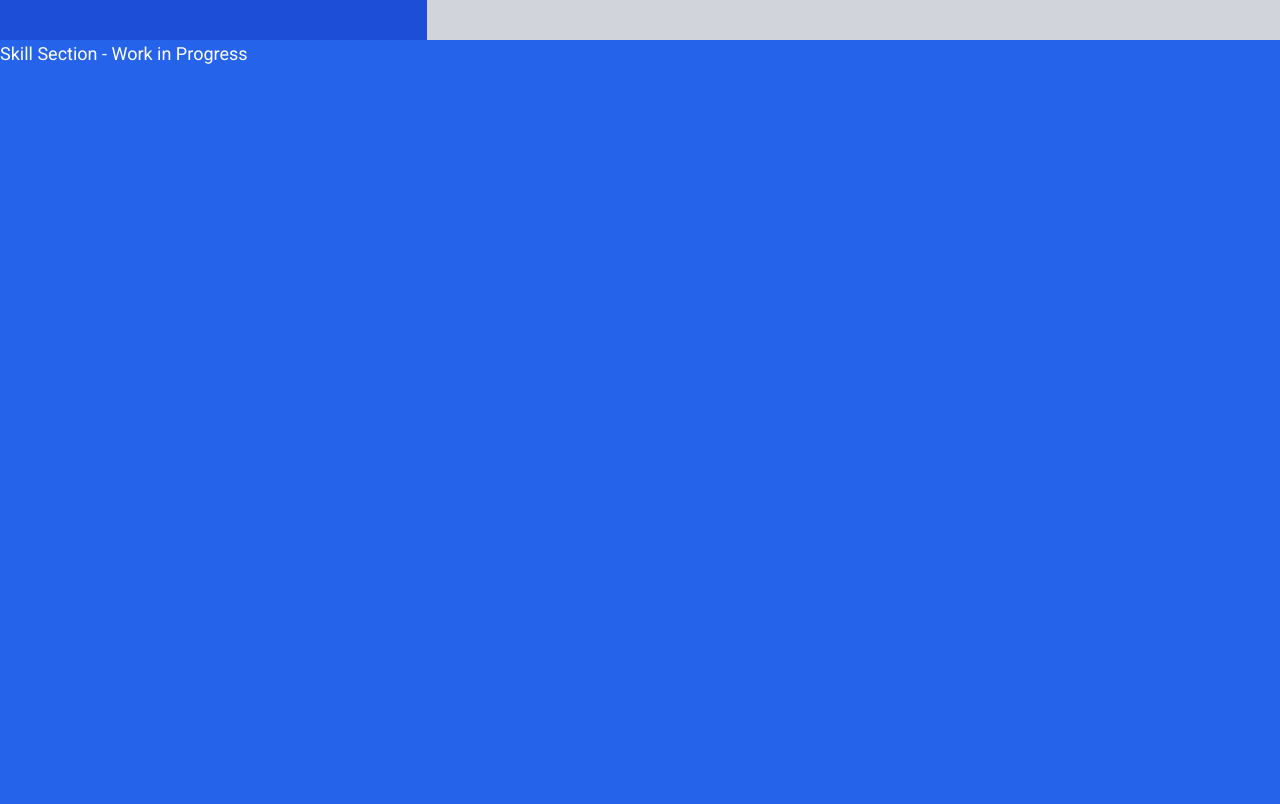
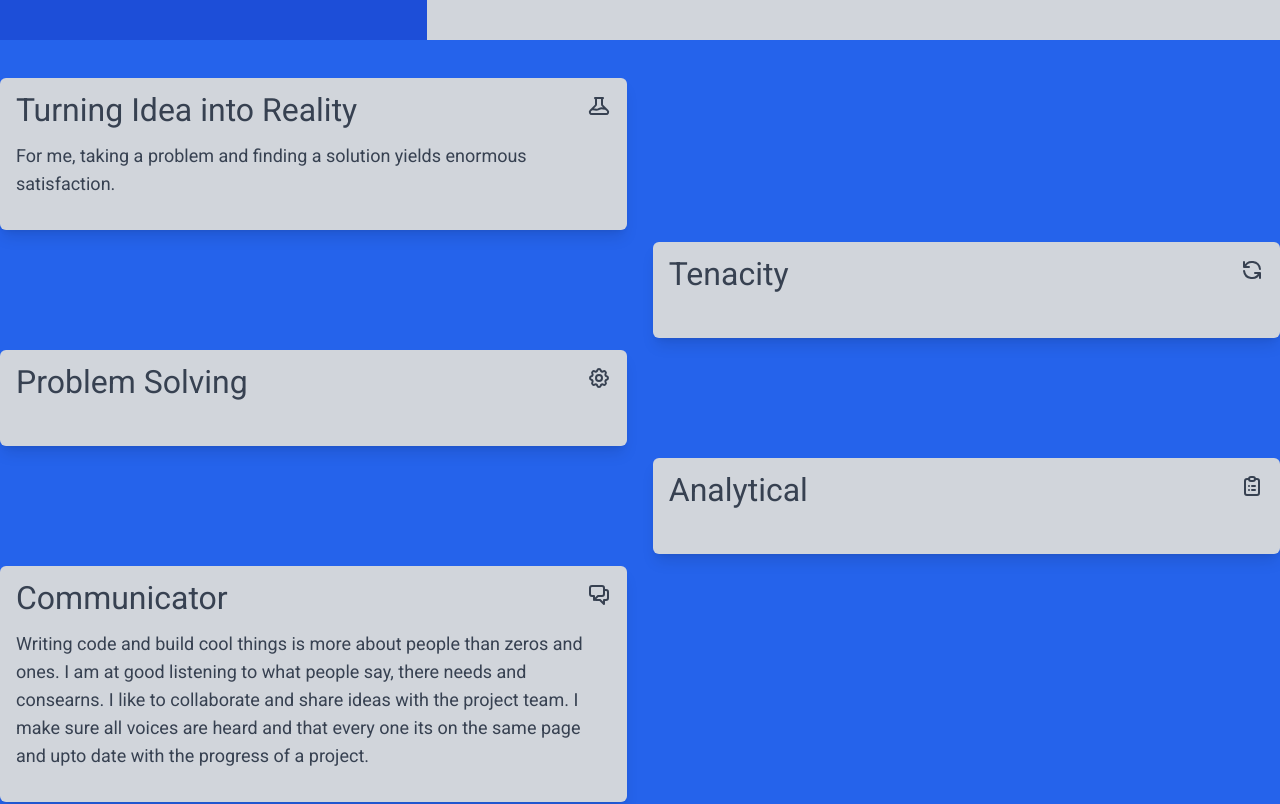
Before and after one commit to JamesPrenticez/nextjs-old-portfolio, a Next.js app: page / in a window 1280 px wide. Shown: the part 760-1564 px from the top of the page. Built offline with nearby package versions, Linux system fonts and the light colour scheme.

Commit message:
Working on skills

```diff
--- a/components/Hero.jsx
+++ b/components/Hero.jsx
@@ -67,7 +67,7 @@ export default function Hero(){
         </div>
 
         {/* Bottom*/}
-        <div className='bg-gray-300 col-span-6 md:col-span-4 row-span-2 text-black p-4 md:p-12 flex-col items-center'>
+        <div className='bg-gray-300 col-span-6 md:col-span-4 row-span-2 text-gray-700 p-4 md:p-12 flex-col items-center'>
           <p className='text-sm sm:text-xl md:text-xl py-10 md:py-5'>
             I&apos;m an Enspiral Dev Academy graduate on a journey to becoming a professional
             <span className="before:block before:absolute before:-inset-1 before:-skew-y-1 mx-2 my-1 before:bg-fuchsia-600 relative inline-block">
--- a/components/PortfolioGrid.jsx
+++ b/components/PortfolioGrid.jsx
@@ -6,7 +6,7 @@ import { SortableContext, useSortable, rectSortingStrategy, arrayMove } from "@d
 import TextEffect from "./TextEffect";
 
 import {data} from '../data';
-// import Modal from "./components/Modal";
+
 
 function Item(props) {
     const { id, title, desc, img, color } = props;
--- /dev/null
+++ b/components/Skills.jsx
@@ -0,0 +1,30 @@
+import React from 'react'
+import { softSkills } from '../data'
+
+export default function Skills() {
+  return (
+    // Timeline
+    <div className="flex items-center justify-center h-full">
+      <div className="relative max-w-7xl">
+        {softSkills.map(skill => (
+          <div
+            key={skill.id}
+            className='bg-gray-300 text-gray-700 p-4 rounded-md w-[49%] my-3 even:ml-auto shadow-lg'
+          >
+            <h2 className='flex justify-between text-2xl'>
+              <span className='grow'>
+                {skill.title}
+              </span>
+              {skill.icon}
+            </h2>
+            <p className='py-4'>
+              {skill.content}
+            </p>
+
+          </div>
+        ))}
+      </div>
+    </div>
+
+  )
+}
--- /dev/null
+++ b/components/icons/common.jsx
@@ -0,0 +1,40 @@
+export const CommunicationIcon = () => {
+  return(
+    <svg xmlns="http://www.w3.org/2000/svg" className="h-6 w-6" fill="none" viewBox="0 0 24 24" stroke="currentColor" strokeWidth={2}>
+      <path strokeLinecap="round" strokeLinejoin="round" d="M17 8h2a2 2 0 012 2v6a2 2 0 01-2 2h-2v4l-4-4H9a1.994 1.994 0 01-1.414-.586m0 0L11 14h4a2 2 0 002-2V6a2 2 0 00-2-2H5a2 2 0 00-2 2v6a2 2 0 002 2h2v4l.586-.586z" />
+    </svg>
+  )
+}
+
+export const ProblemSolvingIcon = () => {
+  return(
+    <svg xmlns="http://www.w3.org/2000/svg" className="h-6 w-6" fill="none" viewBox="0 0 24 24" stroke="currentColor" strokeWidth={2}>
+      <path strokeLinecap="round" strokeLinejoin="round" d="M10.325 4.317c.426-1.756 2.924-1.756 3.35 0a1.724 1.724 0 002.573 1.066c1.543-.94 3.31.826 2.37 2.37a1.724 1.724 0 001.065 2.572c1.756.426 1.756 2.924 0 3.35a1.724 1.724 0 00-1.066 2.573c.94 1.543-.826 3.31-2.37 2.37a1.724 1.724 0 00-2.572 1.065c-.426 1.756-2.924 1.756-3.35 0a1.724 1.724 0 00-2.573-1.066c-1.543.94-3.31-.826-2.37-2.37a1.724 1.724 0 00-1.065-2.572c-1.756-.426-1.756-2.924 0-3.35a1.724 1.724 0 001.066-2.573c-.94-1.543.826-3.31 2.37-2.37.996.608 2.296.07 2.572-1.065z" />
+      <path strokeLinecap="round" strokeLinejoin="round" d="M15 12a3 3 0 11-6 0 3 3 0 016 0z" />
+    </svg>
+  )
+}
+
+export const IdeasIcon = () => {
+  return(
+    <svg xmlns="http://www.w3.org/2000/svg" className="h-6 w-6" fill="none" viewBox="0 0 24 24" stroke="currentColor" strokeWidth={2}>
+      <path strokeLinecap="round" strokeLinejoin="round" d="M19.428 15.428a2 2 0 00-1.022-.547l-2.387-.477a6 6 0 00-3.86.517l-.318.158a6 6 0 01-3.86.517L6.05 15.21a2 2 0 00-1.806.547M8 4h8l-1 1v5.172a2 2 0 00.586 1.414l5 5c1.26 1.26.367 3.414-1.415 3.414H4.828c-1.782 0-2.674-2.154-1.414-3.414l5-5A2 2 0 009 10.172V5L8 4z" />
+    </svg>
+  )
+}
+
+export const AnalyticalIcon = () => {
+  return(
+    <svg xmlns="http://www.w3.org/2000/svg" className="h-6 w-6" fill="none" viewBox="0 0 24 24" stroke="currentColor" strokeWidth={2}>
+      <path strokeLinecap="round" strokeLinejoin="round" d="M9 5H7a2 2 0 00-2 2v12a2 2 0 002 2h10a2 2 0 002-2V7a2 2 0 00-2-2h-2M9 5a2 2 0 002 2h2a2 2 0 002-2M9 5a2 2 0 012-2h2a2 2 0 012 2m-3 7h3m-3 4h3m-6-4h.01M9 16h.01" />
+    </svg>
+  )
+}
+
+export const TenacityIcon = () => {
+  return(
+    <svg xmlns="http://www.w3.org/2000/svg" className="h-6 w-6" fill="none" viewBox="0 0 24 24" stroke="currentColor" strokeWidth={2}>
+      <path strokeLinecap="round" strokeLinejoin="round" d="M4 4v5h.582m15.356 2A8.001 8.001 0 004.582 9m0 0H9m11 11v-5h-.581m0 0a8.003 8.003 0 01-15.357-2m15.357 2H15" />
+    </svg>
+  )
+}
--- a/data.js
+++ b/data.js
@@ -102,3 +102,83 @@ export const data = [
     color: "radial-gradient(circle, rgba(37,99,235,1) 0%, rgba(56,189,248,1) 100%)"
   },
 ]
+
+export const techSkills = [
+  {
+    id: 1,
+    title: "HTML",
+    desc: "",
+    rating: 95,
+  },
+  {
+    id: 2,
+    title: "CSS",
+    desc: "",
+    rating: 95,
+  },
+  {
+    id: 3,
+    title: "JavaScript",
+    desc: "",
+    rating: 85,
+  },
+  {
+    id: 4,
+    title: "Relational Databases",
+    desc: "",
+    rating: 80,
+  },
+  {
+    id: 5,
+    title: "React/Next",
+    content: "I enjoy developing with the power of React at my fingertips I admire the virtual DOM, the elegance of reusable components and the logicality of JSX, on top of all of that I love the extension of Next.js for its out of the box routing, image optimization and ofcoure the speed the server side rendering offers.",
+    rating: 80,
+  },
+  {
+    id: 6,
+    title: "Python",
+    desc: "",
+    rating: 60,
+  },
+  {
+    id: 7,
+    title: "Algorithims",
+    desc: "",
+    rating: 50,
+  }
+]
+
+import { AnalyticalIcon, CommunicationIcon, IdeasIcon, ProblemSolvingIcon, TenacityIcon } from "./components/icons/common"
+
+export const softSkills = [
+  {
+    id: 1,
+    title: "Turning Idea into Reality",
+    content: "For me, taking a problem and finding a solution yields enormous satisfaction.",
+    icon: <IdeasIcon/>
+  },
+  {
+    id: 2,
+    title: "Tenacity",
+    content: "",
+    icon: <TenacityIcon/>
+  },
+  {
+    id: 3,
+    title: "Problem Solving",
+    content: "",
+    icon: <ProblemSolvingIcon/>
+  },
+  {
+    id: 4,
+    title: "Analytical",
+    content: "",
+    icon: <AnalyticalIcon/>
+  },
+  {
+    id: 4,
+    title: "Communicator",
+    content: "Writing code and build cool things is more about people than zeros and ones. I am at good listening to what people say, there needs and consearns. I like to collaborate and share ideas with the project team. I make sure all voices are heard and that every one its on the same page and upto date with the progress of a project. ",
+    icon: <CommunicationIcon/>
+  },
+]
--- a/pages/index.jsx
+++ b/pages/index.jsx
@@ -4,12 +4,7 @@ import Header from "../components/Header"
 import Footer from "../components/Footer"
 import Hero from "../components/Hero";
 import PortfolioGrid from "../components/PortfolioGrid";
-
-
-
-
-
-<button > Click to scroll </button>
+import Skills from "../components/Skills";
 
 export default function Home() {
   const skillsRef = useRef(null)
@@ -31,7 +26,7 @@ export default function Home() {
 
           {/* Skills */}
           <section ref={skillsRef}className="w-full h-full md:h-screen bg-blue-600">
-            Skill Section - Work in Progress
+            <Skills />
           </section>
 
           {/* Portfolio */}
--- a/styles/globals.css
+++ b/styles/globals.css
@@ -22,6 +22,10 @@
     margin: 1.5em 10px !important;
     padding: 1em 10px !important;
   }
+
+  .odd div:nth-child(odd) {
+    background-color:#FF0000;
+  }
 }
 
 @layer components{
--- a/tailwind.config.js
+++ b/tailwind.config.js
@@ -1,6 +1,9 @@
 module.exports = {
   mode: 'jit',
-  content: ['./pages/**/*.{js,ts,jsx,tsx}', './components/**/*.{js,ts,jsx,tsx}'],
+  content: [
+    './pages/**/*.{js,ts,jsx,tsx}',
+    './components/**/*.{js,ts,jsx,tsx}'
+  ],
   media: false, // or 'media' or 'class'
   theme: {
     fontSize: {
```
Also changed, not shown: components/Modal.jsx (+1 -8 lines).
